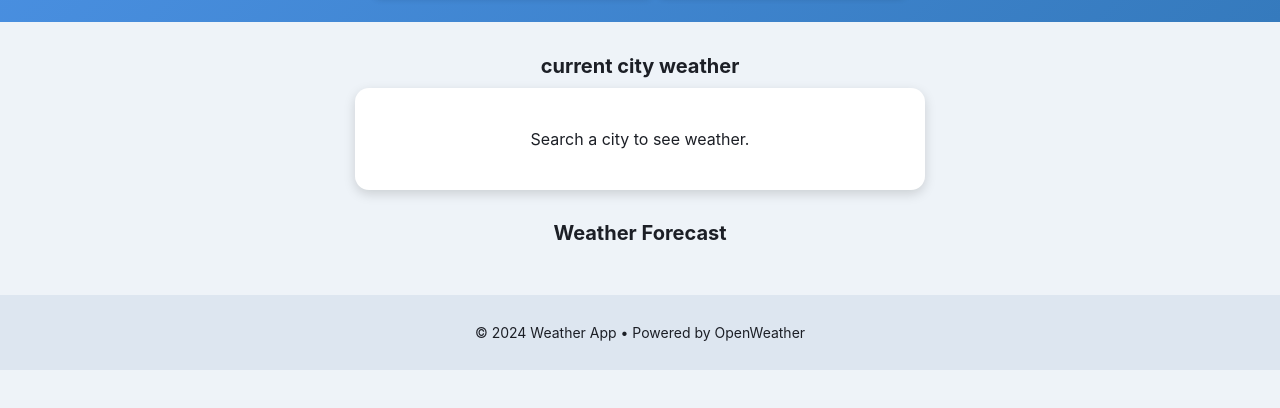
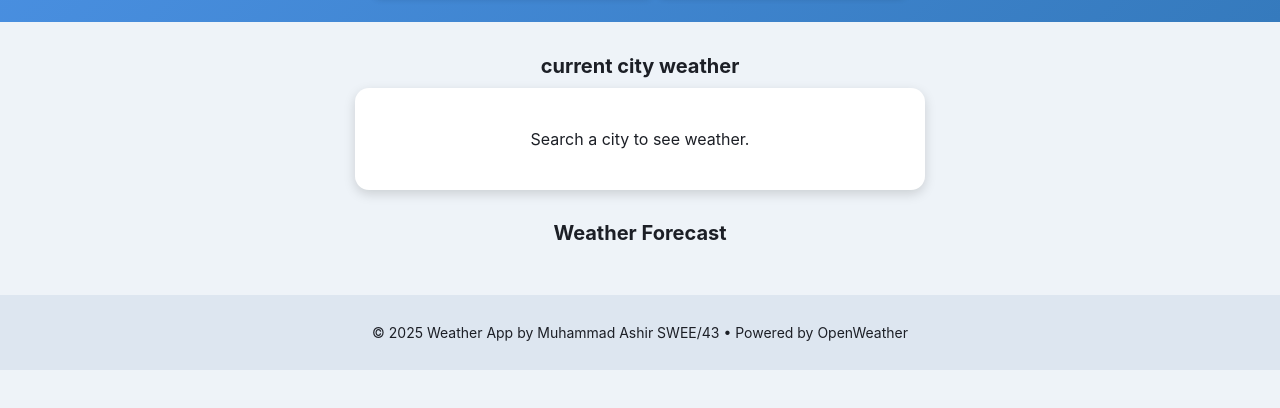
Before and after one commit to Dev-MuhammadAshir/WeatherApplication, a plain HTML site: page Index.html in a window 1280 px wide. Shown: the part 102-510 px from the top of the page. Drawn offline with Linux system fonts and the light colour scheme.

Commit message:
Update footer copyright year and author details

```diff
--- a/Index.html
+++ b/Index.html
@@ -44,7 +44,7 @@
 </main>
 
 <footer>
-    <p>© 2024 Weather App • Powered by OpenWeather</p>
+    <p>© 2025 Weather App by Muhammad Ashir SWEE/43 • Powered by OpenWeather</p>
 </footer>
 
 <script src="script.js"></script>
```
